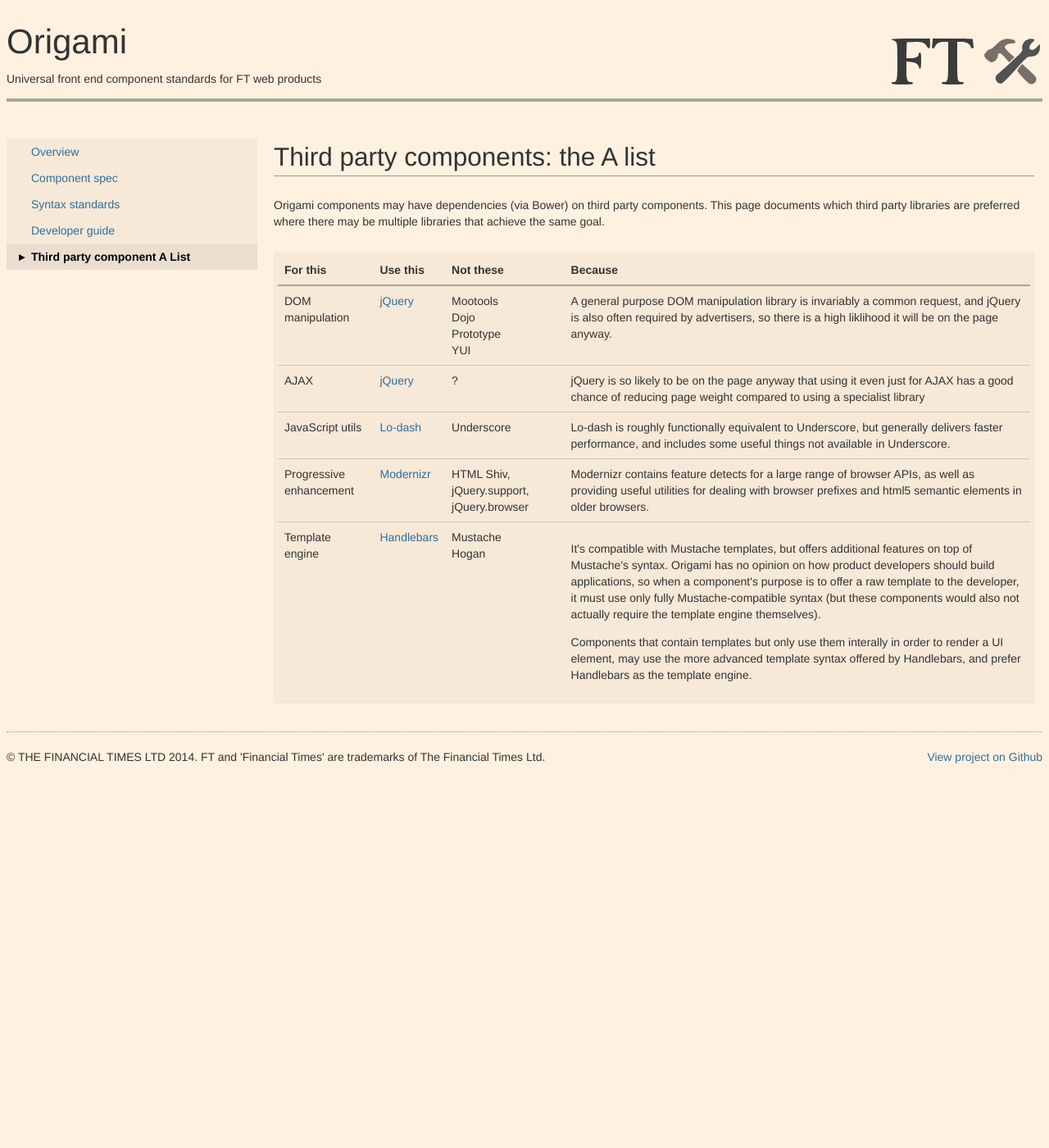
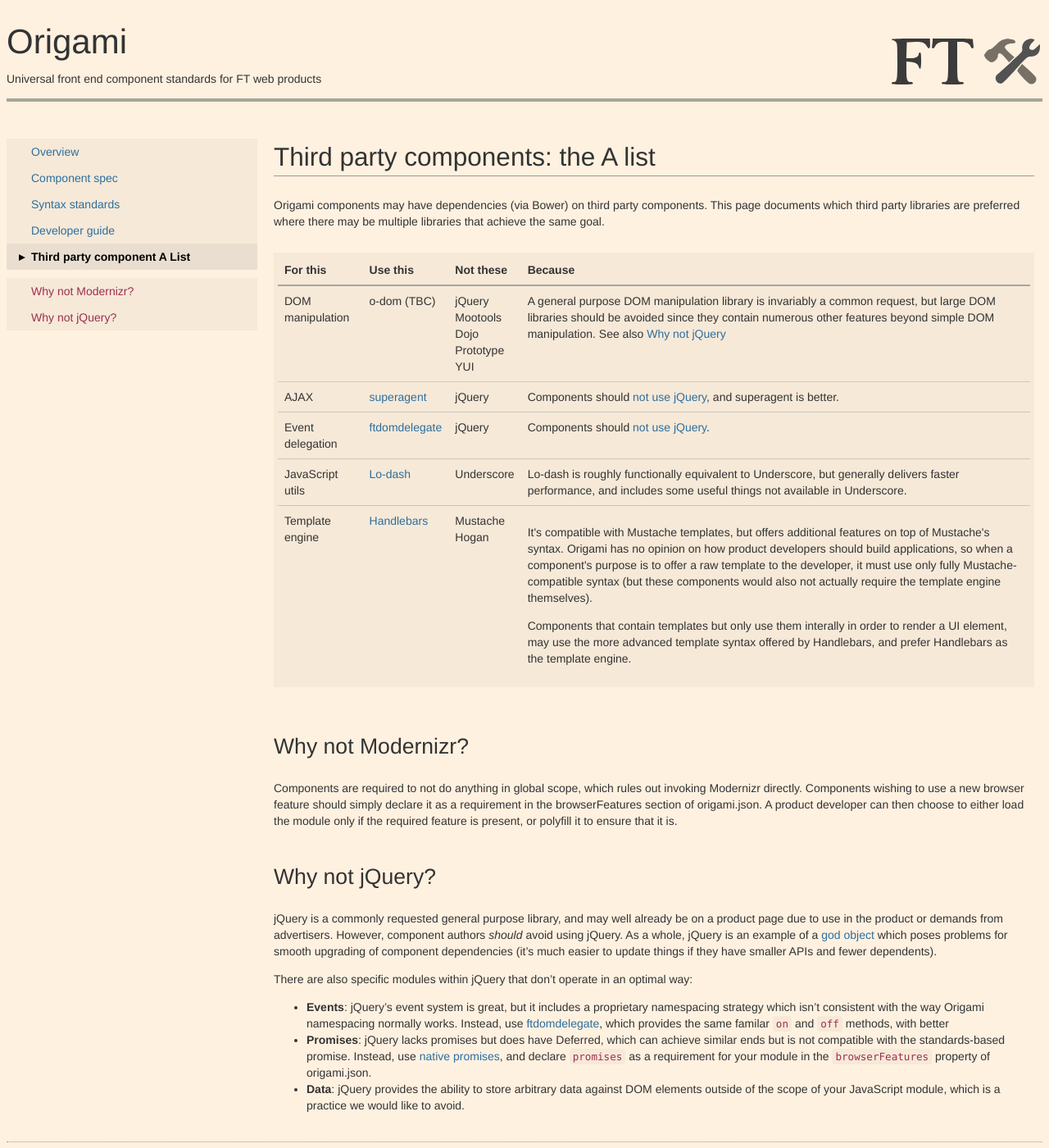
Before and after one commit to Financial-Times/ft-origami, a Jekyll site: the page built from docs/3rd-party-a-list.md, in a window 1280 px wide and 1400 px high. Shown: the whole window at 82% size. Built offline with Jekyll 4.4.1, drawn with Linux system fonts in a browser that asks for light colours.

Commit message:
Update with new 3rd party rules, see #166, #170

```diff
--- a/docs/3rd-party-a-list.md
+++ b/docs/3rd-party-a-list.md
@@ -15,24 +15,24 @@ Origami components may have dependencies (via Bower) on third party components.
 <tbody>
 	<tr>
 		<td>DOM manipulation</td>
-		<td><a href='https://github.com/jquery/jquery'>jQuery</a></td>
-		<td>Mootools<br/>Dojo<br/>Prototype<br/>YUI</td>
-		<td>A general purpose DOM manipulation library is invariably a common request, and jQuery is also often required by advertisers, so there is a high liklihood it will be on the page anyway.</td>
+		<td>o-dom (TBC)</td>
+		<td>jQuery<br/>Mootools<br/>Dojo<br/>Prototype<br/>YUI</td>
+		<td>A general purpose DOM manipulation library is invariably a common request, but large DOM libraries should be avoided since they contain numerous other features beyond simple DOM manipulation.  See also <a href='#why_not_jquery'>Why not jQuery</a></td>
 	</tr><tr>
 		<td>AJAX</td>
-		<td><a href='https://github.com/jquery/jquery'>jQuery</a></td>
-		<td>?</td>
-		<td>jQuery is so likely to be on the page anyway that using it even just for AJAX has a good chance of reducing page weight compared to using a specialist library</td>
+		<td><a href='https://github.com/Financial-Times/superagent/tree/bower'>superagent</a></td>
+		<td>jQuery</td>
+		<td>Components should <a href='#why_not_jquery'>not use jQuery</a>, and superagent is better.</td>
+	</tr><tr>
+		<td>Event delegation</td>
+		<td><a href='https://github.com/ftlabs/ftdomdelegate'>ftdomdelegate</a></td>
+		<td>jQuery</td>
+		<td>Components should <a href='#why_not_jquery'>not use jQuery</a>.</td>
 	</tr><tr>
 		<td>JavaScript utils</td>
 		<td><a href='https://github.com/lodash/lodash'>Lo-dash</a></td>
 		<td>Underscore</td>
 		<td>Lo-dash is roughly functionally equivalent to Underscore, but generally delivers faster performance, and includes some useful things not available in Underscore.</td>
-	</tr><tr>
-		<td>Progressive enhancement</td>
-		<td><a href='http://modernizr.com/'>Modernizr</a></td>
-		<td>HTML Shiv, jQuery.support, jQuery.browser</td>
-		<td>Modernizr contains feature detects for a large range of browser APIs, as well as providing useful utilities for dealing with browser prefixes and html5 semantic elements in older browsers.</td>
 	</tr><tr>
 		<td>Template engine</td>
 		<td><a href='https://github.com/wycats/handlebars.js/'>Handlebars</a></td>
@@ -44,3 +44,19 @@ Origami components may have dependencies (via Bower) on third party components.
 	</tr>
 </tbody>
 </table>
+
+
+## Why not Modernizr?
+
+Components are required to not do anything in global scope, which rules out invoking Modernizr directly.  Components wishing to use a new browser feature should simply declare it as a requirement in the browserFeatures section of origami.json.  A product developer can then choose to either load the module only if the required feature is present, or polyfill it to ensure that it is.
+
+
+## Why not jQuery?
+
+jQuery is a commonly requested general purpose library, and may well already be on a product page due to use in the product or demands from advertisers.  However, component authors *should* avoid using jQuery.  As a whole, jQuery is an example of a [god object](http://en.wikipedia.org/wiki/God_object) which poses problems for smooth upgrading of component dependencies (it's much easier to update things if they have smaller APIs and fewer dependents).
+
+There are also specific modules within jQuery that don't operate in an optimal way:
+
+* **Events**: jQuery's event system is great, but it includes a proprietary namespacing strategy which isn't consistent with the way Origami namespacing normally works.  Instead, use [ftdomdelegate](https://github.com/ftlabs/ftdomdelegate), which provides the same familar `on` and `off` methods, with better
+* **Promises**: jQuery lacks promises but does have Deferred, which can achieve similar ends but is not compatible with the standards-based promise.  Instead, use [native promises](https://developer.mozilla.org/en-US/docs/Web/JavaScript/Reference/Global_Objects/Promise), and declare `promises` as a requirement for your module in the `browserFeatures` property of origami.json.
+* **Data**: jQuery provides the ability to store arbitrary data against DOM elements outside of the scope of your JavaScript module, which is a practice we would like to avoid.
```
